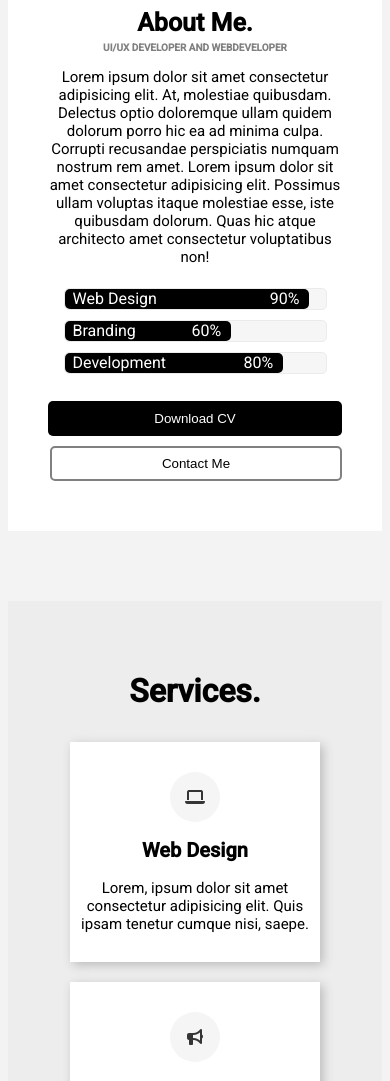
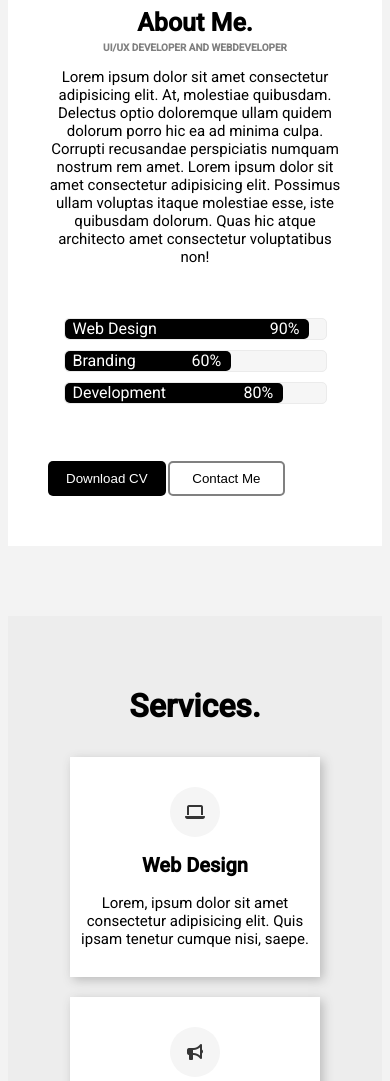
Before and after one commit to Radek25/CV_Webside, a plain HTML site: page index.html in a window 390 px wide. Shown: the part 721-1802 px from the top of the page. Drawn offline with Linux system fonts and the light colour scheme; a web font is replaced by a local one.

Commit message:
First version RWD after factoring

```diff
--- a/styles.css
+++ b/styles.css
@@ -259,7 +259,8 @@ footer{
 
 
 /* RWD */
-@media (max-width: 850px){
+
+@media (max-width: 1000px){
     header, main, footer{
         width: 100%;
     }
@@ -273,11 +274,11 @@ footer{
         margin: 20px 0 30px 0;
     }
     .nav-menu-with-logo ul{
-        margin: 0;
-        padding: 0;
         display: flex;
         flex-wrap: wrap;
         justify-content: center;
+        margin: 0;
+        padding: 0;
     }
     .nav-menu-with-logo li{
         margin: 5px 5px 5px 5px;
@@ -289,37 +290,38 @@ footer{
     /* Main */
     main{
         display: flex;
-        justify-content: center;
         flex-wrap: wrap;
         flex-direction: column;
         height: auto;
+        justify-content: center;
     }
     main figure{
-        width: 50%;
+        justify-content: center;
         margin: 0 auto;
         margin-bottom: 20px;
-        justify-content: center;
+        width: 50%;
     }
     main .about-me{
+        margin: 0 auto;
+        padding: 0;
+        text-align: center;
         width: 100%;
-        padding: 0;
-        margin: 0 auto;
-        text-align: center;
     }
     .about-me article p{
         font-size: 15px;
     }
     .skill-bars{
-        width: 100%;
-        margin-bottom: 20px;
         display: flex;
         justify-content: center;
+        margin-top: 30px;
+        margin-bottom: 50px;
+        width: 100%;
     }
     .skill-bar-wrapper{
         margin: 5px 0 5px 0;
     }
     .about-me button{
-        width: 100%;
         margin-bottom: 10px;
+        width: 40%;
     }
 }
```
